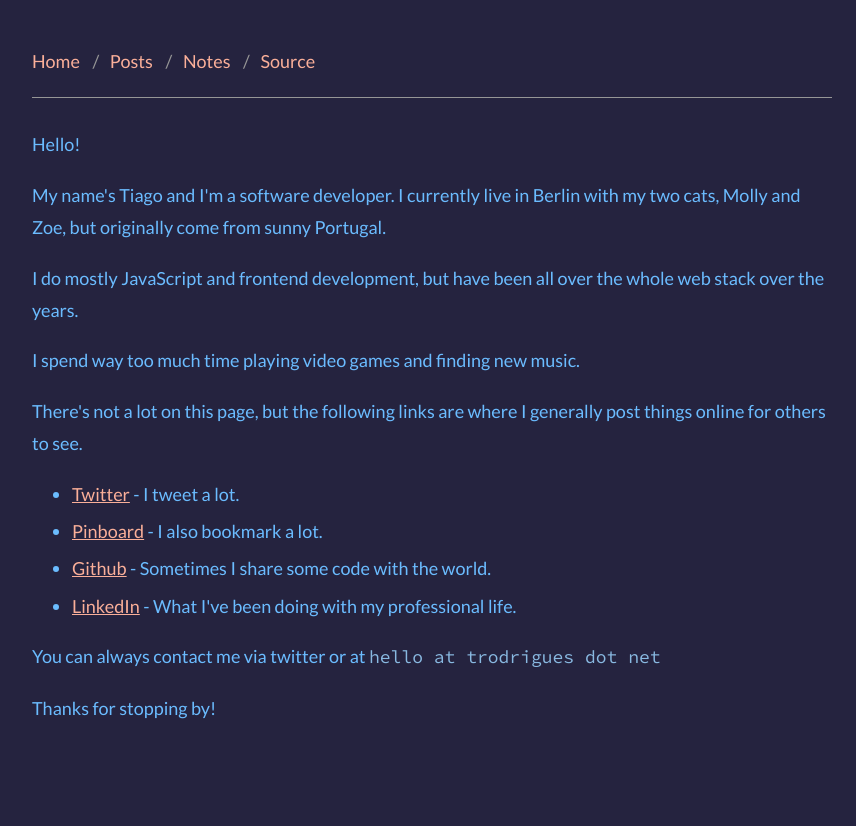
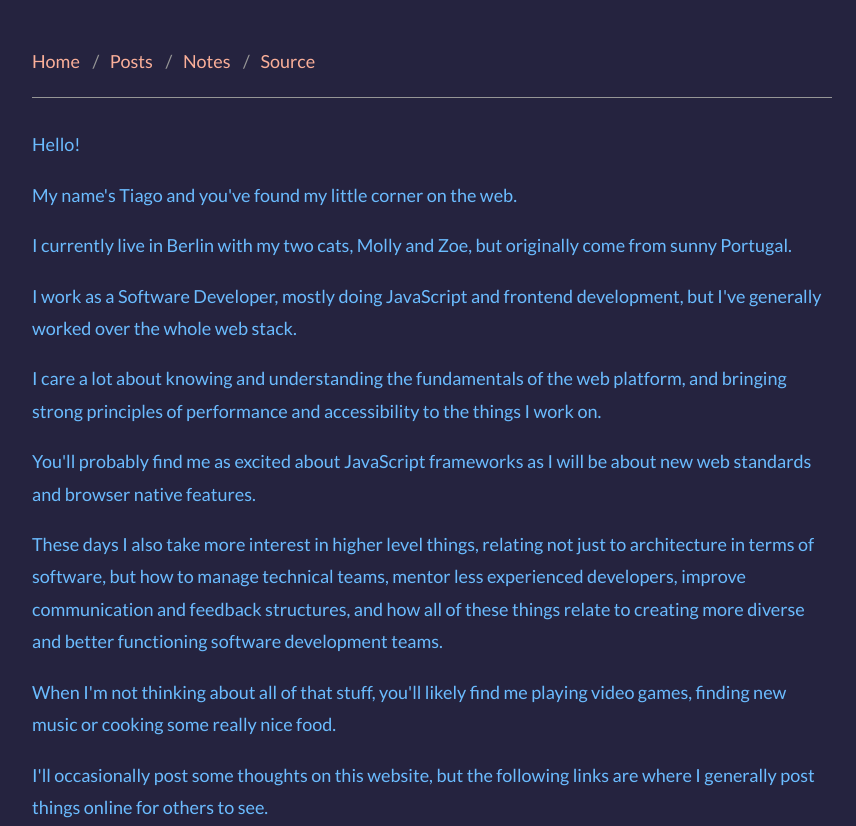
Before and after one commit to trodrigues/trodrigues.net, an Eleventy site: page index.md in a window 1280 px wide. Shown: the top 826 px of the page, without its empty margins (208-1064 px from the left). Before the commit the page ends 800 px from the top, so only its background shows below. Built offline with nearby package versions, Linux system fonts and the light colour scheme; Eleventy itself is replaced by a stand-in of ours; files that its build step writes are made by us from their sources.

Commit message:
update index page

```diff
--- a/index.md
+++ b/index.md
@@ -5,13 +5,21 @@ title: Tiago Rodrigues personal website
 
 Hello!
 
-My name's Tiago and I'm a software developer. I currently live in Berlin with my two cats, Molly and Zoe, but originally come from sunny Portugal.
+My name's Tiago and you've found my little corner on the web.
 
-I do mostly JavaScript and frontend development, but have been all over the whole web stack over the years.
+I currently live in Berlin with my two cats, Molly and Zoe, but originally come from sunny Portugal.
 
-I spend way too much time playing video games and finding new music.
+I work as a Software Developer, mostly doing JavaScript and frontend development, but I've generally worked over the whole web stack.
 
-There's not a lot on this page, but the following links are where I generally post things online for others to see.
+I care a lot about knowing and understanding the fundamentals of the web platform, and bringing strong principles of performance and accessibility to the things I work on.
+
+You'll probably find me as excited about JavaScript frameworks as I will be about new web standards and browser native features.
+
+These days I also take more interest in higher level things, relating not just to architecture in terms of software, but how to manage technical teams, mentor less experienced developers, improve communication and feedback structures, and how all of these things relate to creating more diverse and better functioning software development teams.
+
+When I'm not thinking about all of that stuff, you'll likely find me playing video games, finding new music or cooking some really nice food.
+
+I'll occasionally post some thoughts on this website, but the following links are where I generally post things online for others to see.
 
 * [Twitter](https://twitter.com/trodrigues) - I tweet a lot.
 * [Pinboard](https://pinboard.in/u:trodrigues) - I also bookmark a lot.
```
